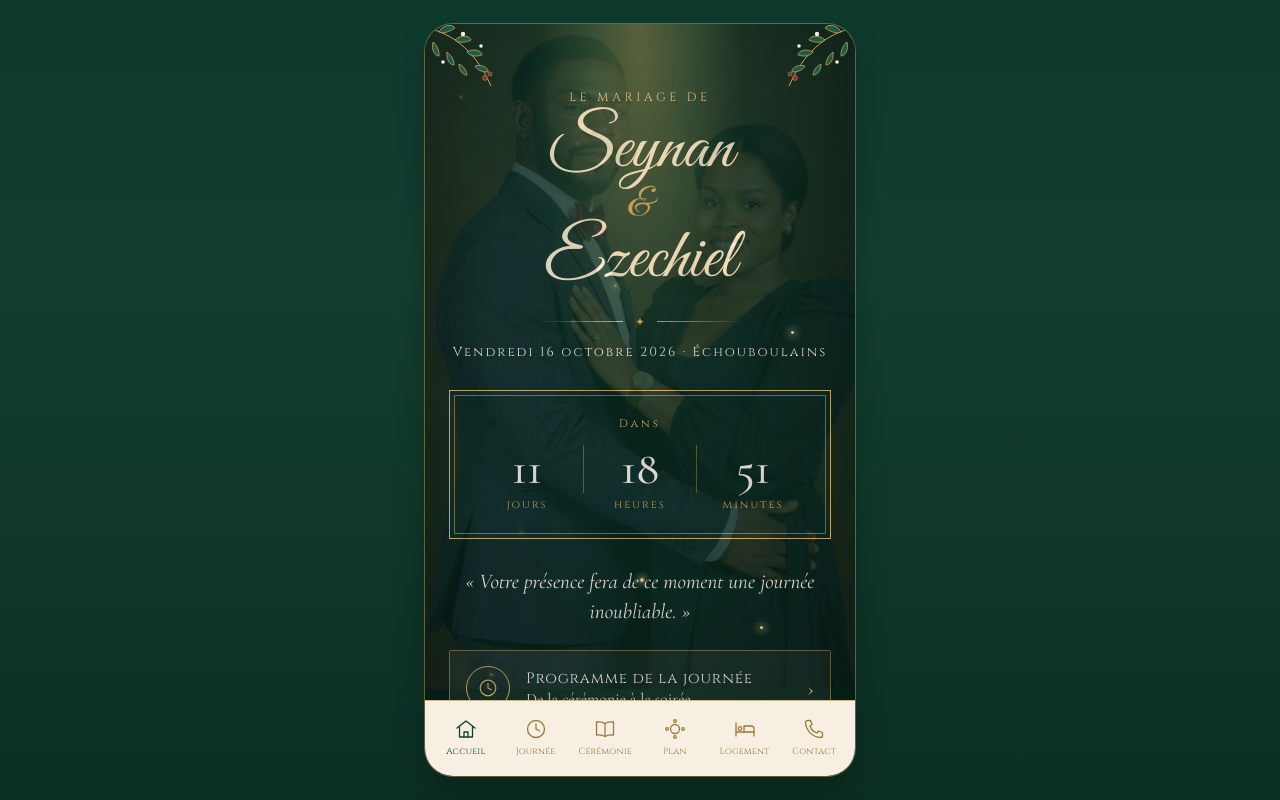
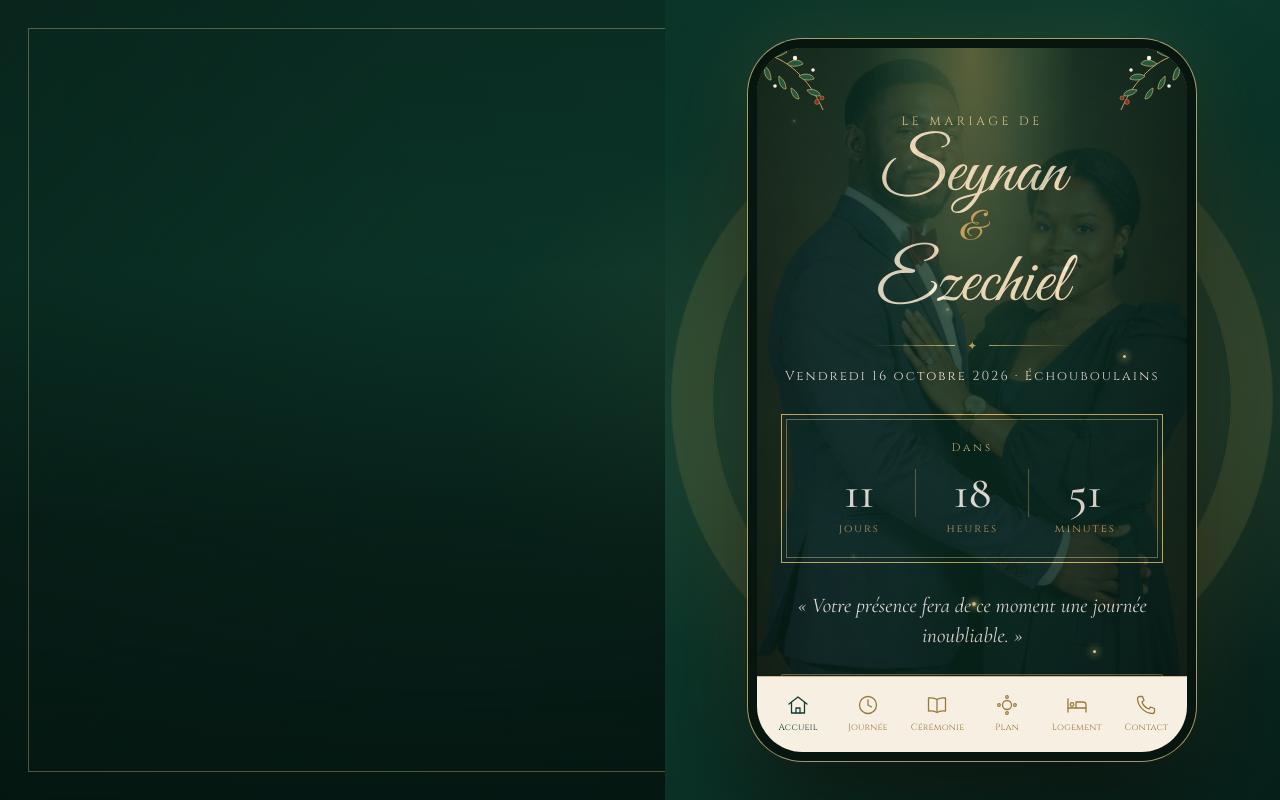
Before and after one commit to ahifon/Together-repo-2, a React (Vite) app: page / in a window 1280 px wide. Built offline with nearby package versions, Linux system fonts and the light colour scheme; no server answers.

Commit message:
Ajout de la section DesktopAside avec photo, noms des mariés, date et note d'invitation. Mise à jour de la structure de l'application pour intégrer cette section.

```diff
--- a/index.html
+++ b/index.html
@@ -52,6 +52,78 @@
         .app-root { align-items: center; padding: 24px 0; }
         .app-shell { height: min(900px, calc(100dvh - 48px)); border-radius: 28px; }
       }
+      /* Desktop: editorial split — photo on the left, phone on the right */
+      .desk-aside { display: none; }
+      .app-stage { display: contents; }
+      @media (min-width: 1000px) {
+        .app-root {
+          display: grid; grid-template-columns: minmax(0, 1.08fr) minmax(0, 1fr);
+          align-items: stretch; padding: 0; gap: 0; overflow: hidden;
+          background:
+            radial-gradient(ellipse 60% 55% at 78% 50%, rgba(201,164,92,.16), transparent 70%),
+            linear-gradient(135deg, #0b2e23 0%, #0d3a2d 55%, #07201a 100%);
+        }
+        .app-stage {
+          display: flex; align-items: center; justify-content: center;
+          padding: 48px 40px; position: relative;
+        }
+        .app-stage::before {
+          content: ''; position: absolute; left: 50%; top: 50%; width: 520px; height: 520px;
+          transform: translate(-50%, -50%); border-radius: 50%;
+          border: 1px solid rgba(201,164,92,.18);
+          box-shadow: 0 0 0 40px rgba(201,164,92,.04), 0 0 0 41px rgba(201,164,92,.1);
+        }
+        .app-shell {
+          height: min(860px, calc(100dvh - 96px)); border-radius: 46px;
+          box-shadow:
+            0 0 0 9px #07150f,
+            0 0 0 10px rgba(228,201,138,.7),
+            0 50px 100px rgba(0,0,0,.6),
+            0 0 90px rgba(201,164,92,.18);
+        }
+
+        .desk-aside {
+          display: block; position: relative; overflow: hidden; min-height: 100dvh;
+          color: #F6EFE2;
+        }
+        .desk-photo {
+          position: absolute; inset: 28px 0 28px 28px;
+          background: url(couple-desktop.jpg) center top / contain no-repeat;
+          -webkit-mask-image: linear-gradient(90deg, transparent 0, #000 9%, #000 91%, transparent 100%);
+          mask-image: linear-gradient(90deg, transparent 0, #000 9%, #000 91%, transparent 100%);
+          animation: fadeUp .9s ease both;
+        }
+        .desk-aside::before {
+          content: ''; position: absolute; inset: 0; z-index: 1;
+          background:
+            linear-gradient(0deg, rgba(5,22,17,.96) 0%, rgba(5,22,17,.72) 34%, rgba(5,22,17,.1) 66%, rgba(5,22,17,.25) 100%),
+            linear-gradient(90deg, rgba(6,36,27,.28), rgba(6,36,27,0) 60%);
+        }
+        .desk-aside::after {
+          content: ''; position: absolute; z-index: 2; inset: 28px 0 28px 28px;
+          border: 1px solid rgba(228,201,138,.35); border-right: 0;
+          pointer-events: none;
+        }
+        .desk-content {
+          position: absolute; z-index: 3; left: 0; right: 0; bottom: 0;
+          padding: 0 72px 76px 76px;
+          display: flex; flex-direction: column; align-items: flex-start; text-align: left;
+          animation: fadeUp .8s ease .15s both;
+        }
+        .desk-kicker { font-family: Cinzel, serif; font-size: 13px; letter-spacing: .5em; text-transform: uppercase; color: #E4C98A; }
+        .desk-names {
+          margin-top: 10px; font-family: 'Great Vibes', cursive;
+          font-size: clamp(64px, 7.2vw, 118px); line-height: 1.02; color: #F8E3B4;
+          text-shadow: 0 4px 40px rgba(0,0,0,.45), 0 0 30px rgba(228,201,138,.2);
+        }
+        .desk-names span { color: #C9A45C; font-size: .62em; margin: 0 .08em; }
+        .desk-ornament { display: flex; align-items: center; gap: 16px; width: 260px; margin: 22px 0 18px; color: #C9A45C; }
+        .desk-ornament i { flex: 1; height: 1px; background: linear-gradient(90deg, #C9A45C, transparent); }
+        .desk-ornament i:first-child { display: none; }
+        .desk-ornament b { font-size: 13px; font-weight: 400; }
+        .desk-date { font-family: Cinzel, serif; font-size: 15px; letter-spacing: .28em; text-transform: uppercase; color: #F6EFE2; }
+        .desk-note { margin: 24px 0 0; max-width: 460px; font-family: 'Cormorant Garamond', Georgia, serif; font-size: 21px; font-style: italic; line-height: 1.55; color: rgba(246,239,226,.82); }
+      }
       /* Small / landscape phones */
       @media (max-height: 520px) {
         :root { --nav-h: 56px; }
--- a/src/App.tsx
+++ b/src/App.tsx
@@ -1,9 +1,31 @@
 import { WeddingApp } from './WeddingApp';
+
+function DesktopAside() {
+  return (
+    <aside className="desk-aside" aria-hidden>
+      <div className="desk-photo" />
+      <div className="desk-content">
+        <div className="desk-kicker">Le mariage de</div>
+        <div className="desk-names">
+          Seynan <span>&amp;</span> Ezechiel
+        </div>
+        <div className="desk-ornament"><i /><b>✦</b><i /></div>
+        <div className="desk-date">Vendredi 16 octobre 2026</div>
+        <p className="desk-note">
+          Retrouvez le programme, le livret de cérémonie, le plan de table et toutes les informations pratiques. Cette invitation est pensée pour votre téléphone.
+        </p>
+      </div>
+    </aside>
+  );
+}
 
 export function App() {
   return (
     <div className="app-root">
-      <WeddingApp />
+      <DesktopAside />
+      <div className="app-stage">
+        <WeddingApp />
+      </div>
     </div>
   );
 }
```
Also changed, not shown: public/couple-desktop.jpg (added).
